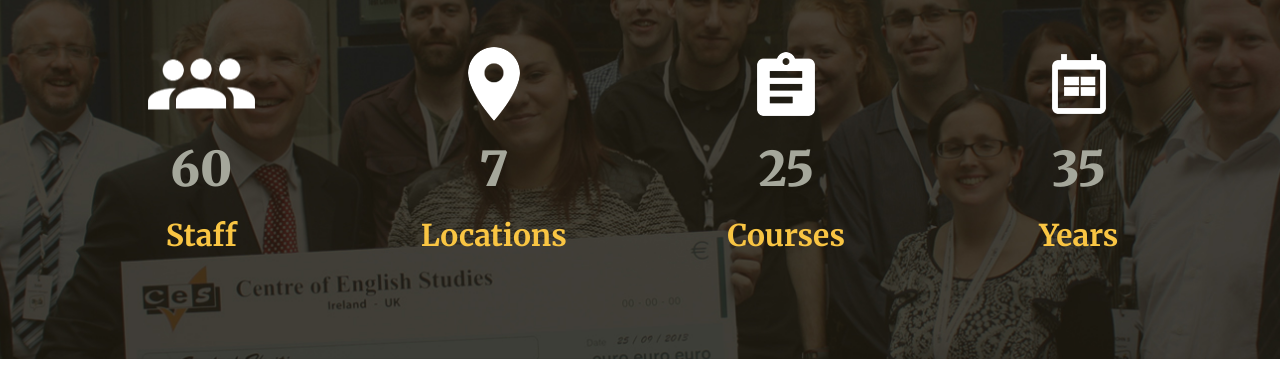
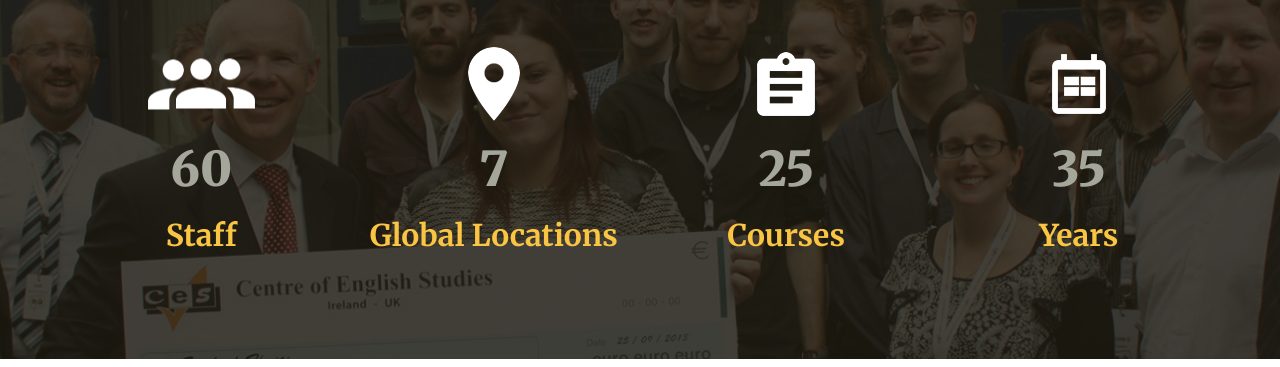
Before and after one commit to alanfeng99/alanfeng99.github.io, a plain HTML site: page index.html in a window 1280 px wide. Shown: the part 2860-3227 px from the top of the page. Drawn offline with nearby package versions, Linux system fonts and the light colour scheme; a script that the page names is missing.

Commit message:
- modify to global location

```diff
--- a/index.html
+++ b/index.html
@@ -436,7 +436,7 @@
           <div class=" col-md-3 col-sm-6 exp-pods">
                  <div class="exp-img-pod"><img src="images/counter-location.png" alt=""></div>
                 <div class="aa-counter aa-counter-simple" data-count-from="0" data-count-to="7" data-easing="easeInCirc" data-duration="1000" data-frames-per-second="0">
-                  <h1><span class="aa-counter-number">7</span><br> Locations </h1>
+                  <h1><span class="aa-counter-number">7</span><br> Global Locations </h1>
                 </div>
 
           </div>
```
